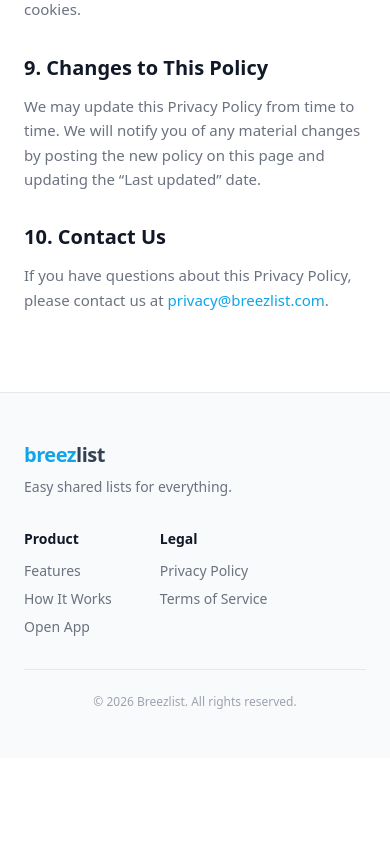
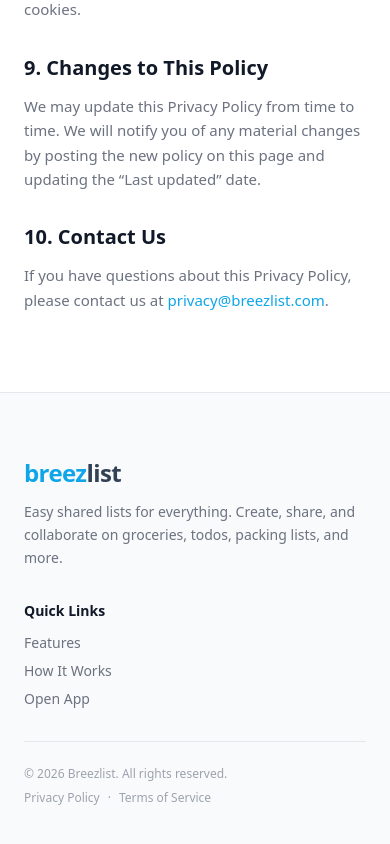
Before and after one commit to tshields86/breezlist, a Next.js app in the folder marketing/: page /privacy in a window 390 px wide. Shown: the part 2316-3160 px from the top of the page. Before the commit the page ends 3074 px from the top, so only its background shows below. Built offline with nearby package versions, Linux system fonts and the light colour scheme.

Commit message:
style: polish marketing page components
- Restructure footer to match BBQCopilot layout (left brand/right links, split bottom bar)
- Fix HowItWorks step badges overlapping icons by positioning relative to icon container
- Make hero CTA buttons full-width on mobile
- Update social proof testimonials

```diff
--- a/marketing/src/components/Footer.tsx
+++ b/marketing/src/components/Footer.tsx
@@ -3,18 +3,18 @@
 export function Footer() {
   return (
     <footer className="border-t border-border bg-bg-secondary">
-      <div className="mx-auto max-w-6xl px-6 py-12">
-        <div className="flex flex-col sm:flex-row justify-between gap-8">
+      <div className="mx-auto max-w-6xl px-6 py-16">
+        <div className="flex flex-col sm:flex-row sm:justify-between gap-8">
           <div>
-            <Logo className="text-xl" />
-            <p className="mt-2 text-sm text-text-secondary">
-              Easy shared lists for everything.
+            <Logo className="text-2xl" />
+            <p className="mt-3 max-w-sm text-sm text-text-secondary leading-relaxed">
+              Easy shared lists for everything. Create, share, and collaborate on
+              groceries, todos, packing lists, and more.
             </p>
           </div>
 
-          <div className="flex gap-12">
           <div>
-              <h4 className="text-sm font-semibold text-text-primary mb-3">Product</h4>
+            <h4 className="text-sm font-semibold text-text-primary mb-3">Quick Links</h4>
             <ul className="space-y-2 text-sm text-text-secondary">
               <li>
                 <a href="#features" className="hover:text-text-primary transition-colors">
@@ -36,27 +36,19 @@
               </li>
             </ul>
           </div>
+        </div>
 
+        <div className="mt-8 pt-6 border-t border-border flex flex-col sm:flex-row sm:justify-between gap-2 text-xs text-text-muted">
+          <span>&copy; {new Date().getFullYear()} Breezlist. All rights reserved.</span>
           <div>
-              <h4 className="text-sm font-semibold text-text-primary mb-3">Legal</h4>
-              <ul className="space-y-2 text-sm text-text-secondary">
-                <li>
             <a href="/privacy" className="hover:text-text-primary transition-colors">
               Privacy Policy
             </a>
-                </li>
-                <li>
+            <span className="mx-2">&middot;</span>
             <a href="/terms" className="hover:text-text-primary transition-colors">
               Terms of Service
             </a>
-                </li>
-              </ul>
           </div>
-          </div>
-        </div>
-
-        <div className="mt-8 pt-6 border-t border-border text-center text-xs text-text-muted">
-          &copy; {new Date().getFullYear()} Breezlist. All rights reserved.
         </div>
       </div>
     </footer>
--- a/marketing/src/components/Hero.tsx
+++ b/marketing/src/components/Hero.tsx
@@ -27,13 +27,13 @@
         <div className="mt-10 flex flex-col sm:flex-row items-center justify-center gap-4 animate-fade-in-up-delay-3">
           <a
             href="https://app.breezlist.com/signup"
-            className="inline-flex items-center px-8 py-3.5 rounded-xl bg-accent text-white font-semibold text-lg hover:bg-accent-hover transition-colors shadow-lg shadow-accent/25"
+            className="w-full sm:w-auto inline-flex items-center justify-center px-8 py-3.5 rounded-xl bg-accent text-white font-semibold text-lg hover:bg-accent-hover transition-colors shadow-lg shadow-accent/25"
           >
             Get Started — It&apos;s Free
           </a>
           <a
             href="#how-it-works"
-            className="inline-flex items-center px-8 py-3.5 rounded-xl border border-border text-text-secondary font-medium text-lg hover:bg-bg-secondary transition-colors"
+            className="w-full sm:w-auto inline-flex items-center justify-center px-8 py-3.5 rounded-xl border border-border text-text-secondary font-medium text-lg hover:bg-bg-secondary transition-colors"
           >
             See How It Works
           </a>
--- a/marketing/src/components/HowItWorks.tsx
+++ b/marketing/src/components/HowItWorks.tsx
@@ -92,11 +92,11 @@
               }`}
               style={{ animationDelay: `${i * 0.1}s` }}
             >
-              <div className="inline-flex items-center justify-center w-14 h-14 rounded-2xl bg-accent/10 text-accent mb-4">
+              <div className="relative inline-flex items-center justify-center w-14 h-14 rounded-2xl bg-accent/10 text-accent mb-4">
                 {step.icon}
-              </div>
-              <div className="absolute -top-2 -right-2 w-7 h-7 rounded-full bg-accent text-white text-xs font-bold flex items-center justify-center sm:static sm:mx-auto sm:-mt-10 sm:mb-3">
-                {step.number}
+                <div className="absolute -top-2 -right-2 w-6 h-6 rounded-full bg-accent text-white text-[11px] font-bold flex items-center justify-center">
+                  {step.number}
+                </div>
               </div>
               <h3 className="text-lg font-semibold text-text-primary">
                 {step.title}
--- a/marketing/src/components/SocialProof.tsx
+++ b/marketing/src/components/SocialProof.tsx
@@ -10,17 +10,17 @@
           {[
             {
               quote: 'Finally, a list app that doesn\'t try to be a project manager.',
-              author: 'Sarah K.',
+              author: 'Karen K.',
               role: 'Uses for weekly groceries',
             },
             {
-              quote: 'My roommates and I share a house list. It just works.',
-              author: 'Marcus T.',
+              quote: 'My wife and I share a house list. It just works.',
+              author: 'Travis S.',
               role: 'Shared household lists',
             },
             {
               quote: 'I use templates for every family trip. Packing has never been easier.',
-              author: 'Priya M.',
+              author: 'Nina T.',
               role: 'Family travel planning',
             },
           ].map((testimonial) => (
```
Lines whose indentation alone changed are shown as unchanged.
